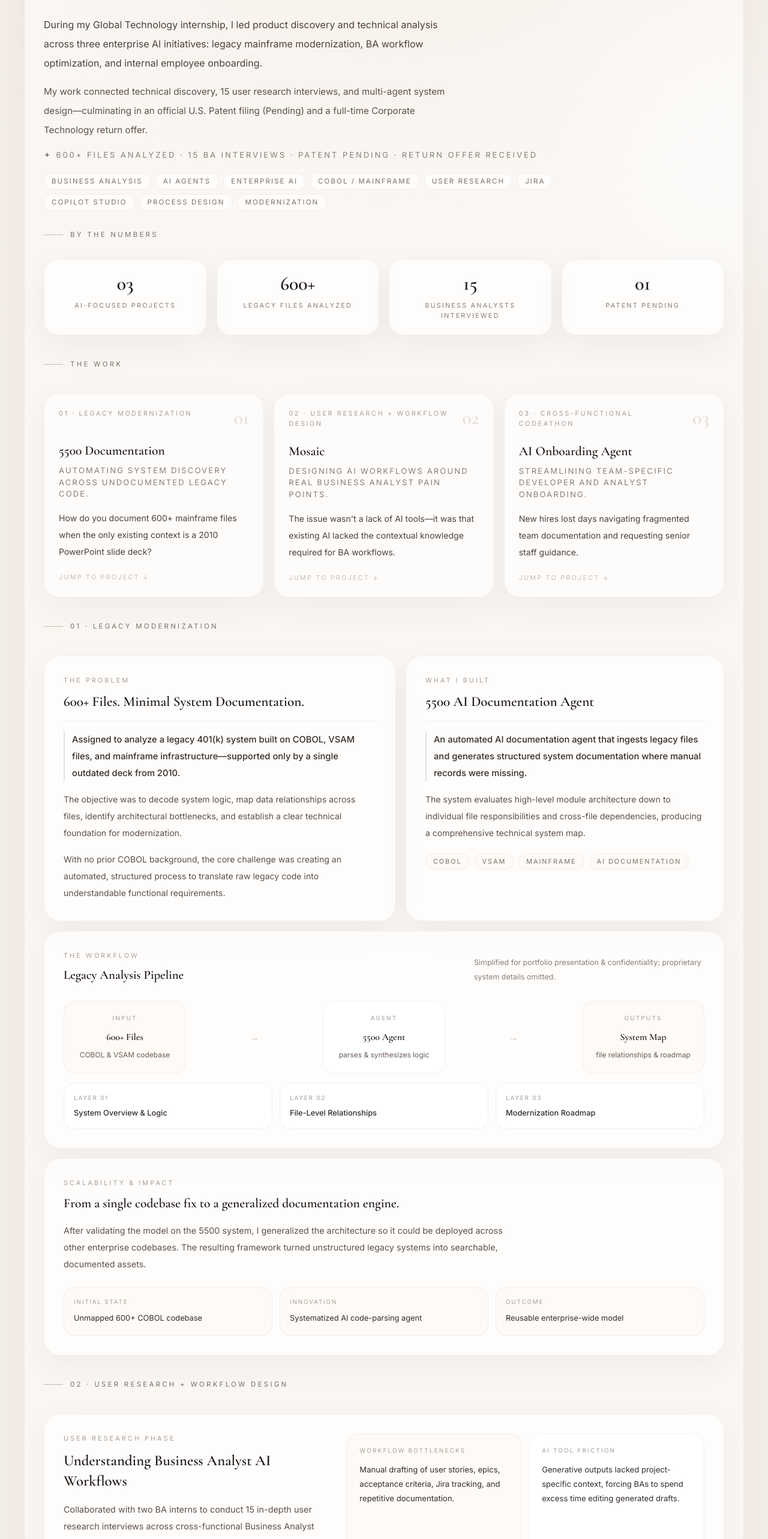
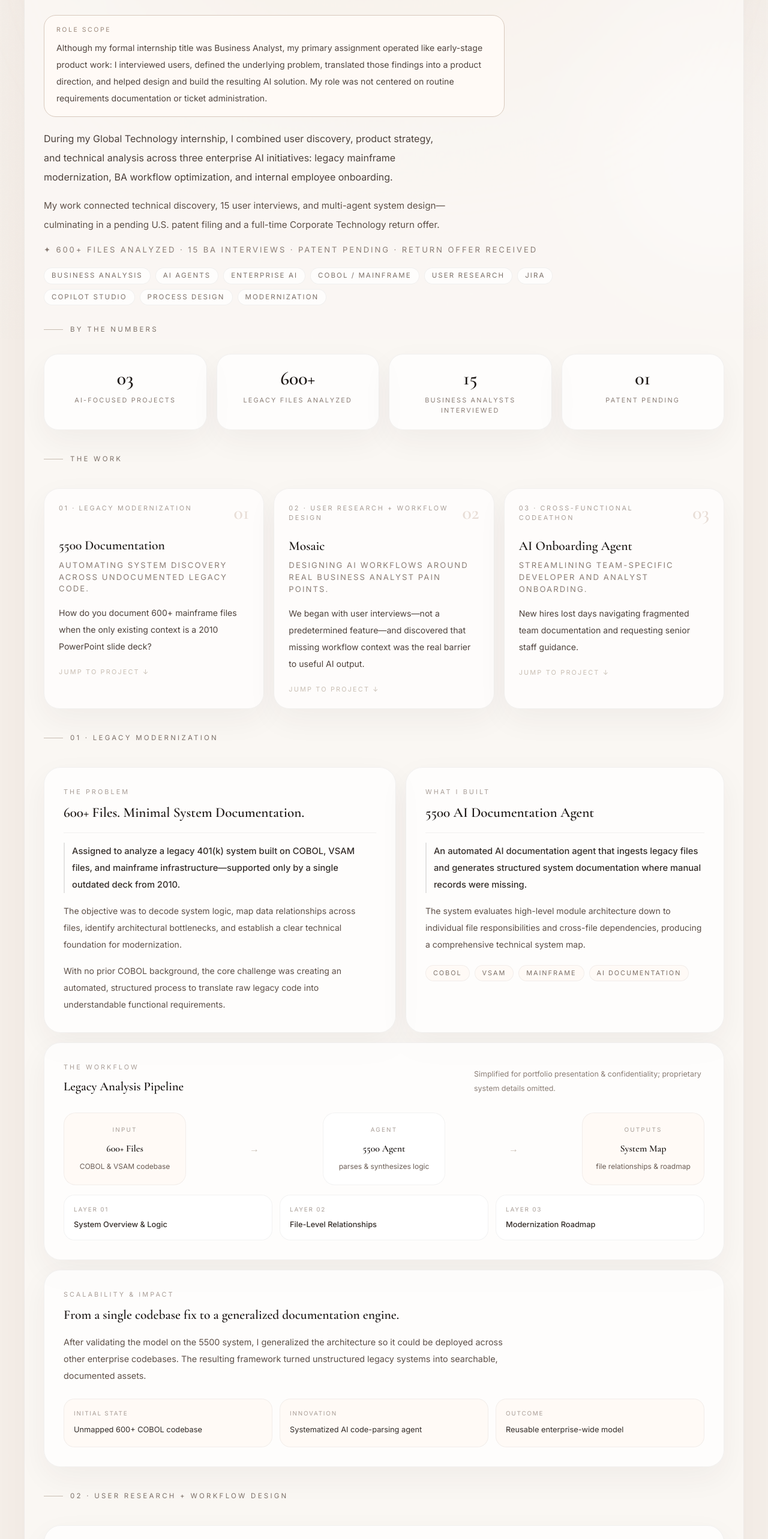
Before and after one commit to vanessaggonzalez/portfolio, a Next.js app: page /work/bofa in a window 1280 px wide. Shown: the part 234-2800 px from the top of the page at 60% size. Built offline with nearby package versions, Linux system fonts and the light colour scheme.

Commit message:
added product

```diff
--- a/app/work/bofa/page.tsx
+++ b/app/work/bofa/page.tsx
@@ -70,11 +70,11 @@ const projects = [
     title: "Mosaic",
     subtitle: "Designing AI workflows around real Business Analyst pain points.",
     pull:
-      "The issue wasn't a lack of AI tools—it was that existing AI lacked the contextual knowledge required for BA workflows.",
+      "We began with user interviews—not a predetermined feature—and discovered that missing workflow context was the real barrier to useful AI output.",
     body:
-      "Collaborated with two Business Analyst interns to conduct 15 semi-structured user research interviews across BA teams. Mapped daily workflows spanning epic creation, user stories, acceptance criteria, and Jira ticket management.",
+      "Collaborated with two Business Analyst interns to conduct 15 semi-structured user interviews across BA teams. Synthesized recurring pain points across epic creation, user stories, acceptance criteria, and Jira handoffs to define the problem worth solving.",
     outcome:
-      "Identified context loss as the primary friction point and co-developed Mosaic: a multi-agent AI system featuring dedicated tools for codebase parsing, story creation, and direct Jira handoffs. Co-filed an internal patent for the architecture.",
+      "Converted that research into the product direction for Mosaic: a context-aware, multi-agent AI system connecting codebase knowledge, story creation, and Jira handoffs. Co-developed the solution and contributed to a pending patent filing for its architecture.",
     tags: ["15 interviews", "user discovery", "multi-agent system", "Jira"],
   },
   {
@@ -189,12 +189,21 @@ export default function BofaPage() {
                 Business Analyst Intern — AI Strategy & Product Discovery
               </p>
 
+              <div className="mt-5 max-w-3xl rounded-[20px] border border-[#d8c9bd] bg-[#fffaf6] px-5 py-4">
+                <p className="text-[0.66rem] uppercase tracking-[0.24em] text-[#9a877a]">
+                  role scope
+                </p>
+                <p className="mt-2 text-[0.88rem] leading-7 text-[#51453f]">
+                  Although my formal internship title was Business Analyst, my primary assignment operated like early-stage product work: I interviewed users, defined the underlying problem, translated those findings into a product direction, and helped design and build the resulting AI solution. My role was not centered on routine requirements documentation or ticket administration.
+                </p>
+              </div>
+
               <p className="mt-5 max-w-2xl text-[1rem] leading-8 text-[#4d413b]">
-                During my Global Technology internship, I led product discovery and technical analysis across three enterprise AI initiatives: legacy mainframe modernization, BA workflow optimization, and internal employee onboarding.
+                During my Global Technology internship, I combined user discovery, product strategy, and technical analysis across three enterprise AI initiatives: legacy mainframe modernization, BA workflow optimization, and internal employee onboarding.
               </p>
 
               <p className="mt-4 max-w-2xl text-[0.95rem] leading-8 text-[#5e5048]">
-                My work connected technical discovery, 15 user research interviews, and multi-agent system design—culminating in an official U.S. Patent filing (Pending) and a full-time Corporate Technology return offer.
+                My work connected technical discovery, 15 user interviews, and multi-agent system design—culminating in a pending U.S. patent filing and a full-time Corporate Technology return offer.
               </p>
 
               <p className="mt-4 text-[0.82rem] uppercase tracking-[0.22em] text-[#8a7d75]">
@@ -529,7 +538,7 @@ export default function BofaPage() {
                     </h2>
 
                     <p className="mt-4 text-[0.9rem] leading-7 text-[#5e5048]">
-                      Collaborated with two BA interns to conduct 15 in-depth user research interviews across cross-functional Business Analyst teams.
+                      Collaborated with two BA interns to conduct 15 semi-structured user interviews across Business Analyst teams, then synthesized repeated workflow pain points into a defined product opportunity.
                     </p>
 
                     <div className="mt-5 flex flex-wrap gap-2">
@@ -551,7 +560,7 @@ export default function BofaPage() {
                         workflow bottlenecks
                       </p>
                       <p className="mt-3 text-[0.82rem] leading-6 text-[#342d29]">
-                        Manual drafting of user stories, epics, acceptance criteria, Jira tracking, and repetitive documentation.
+                        Repetitive drafting across user stories, epics, acceptance criteria, Jira handoffs, and supporting documentation.
                       </p>
                     </div>
 
@@ -585,7 +594,7 @@ export default function BofaPage() {
                 </p>
 
                 <p className="mt-5 max-w-3xl text-[0.92rem] leading-7 text-[#5e5048]">
-                  Instead of building generic standalone AI assistants, we designed a context-aware framework that connects directly into the BA codebase, background documentation, and Jira ticket infrastructure.
+                  That insight changed the product direction. Instead of proposing another generic standalone assistant, we designed a context-aware framework connecting codebase knowledge, background documentation, and Jira workflows.
                 </p>
               </div>
 
@@ -662,7 +671,7 @@ export default function BofaPage() {
                       my ownership
                     </p>
                     <p className="mt-2 text-[0.8rem] leading-6 text-[#342d29]">
-                      Led product discovery and engineered the codebase documentation component using insights from the 5500 project.
+                      Helped lead user discovery, synthesized findings into the product direction, and engineered the codebase-documentation component using insights from the 5500 project.
                     </p>
                   </div>
 
@@ -701,7 +710,7 @@ export default function BofaPage() {
                   </p>
 
                   <p className="mt-4 text-[0.88rem] leading-7 text-[#5e5048]">
-                    Co-filed an internal U.S. patent within Bank of America recognizing the Mosaic architecture and knowledge-centered agent workflow.
+                    Contributed as a co-inventor to a pending U.S. patent filing recognizing Mosaic's architecture and context-centered agent workflow.
                   </p>
                 </div>
 
```
